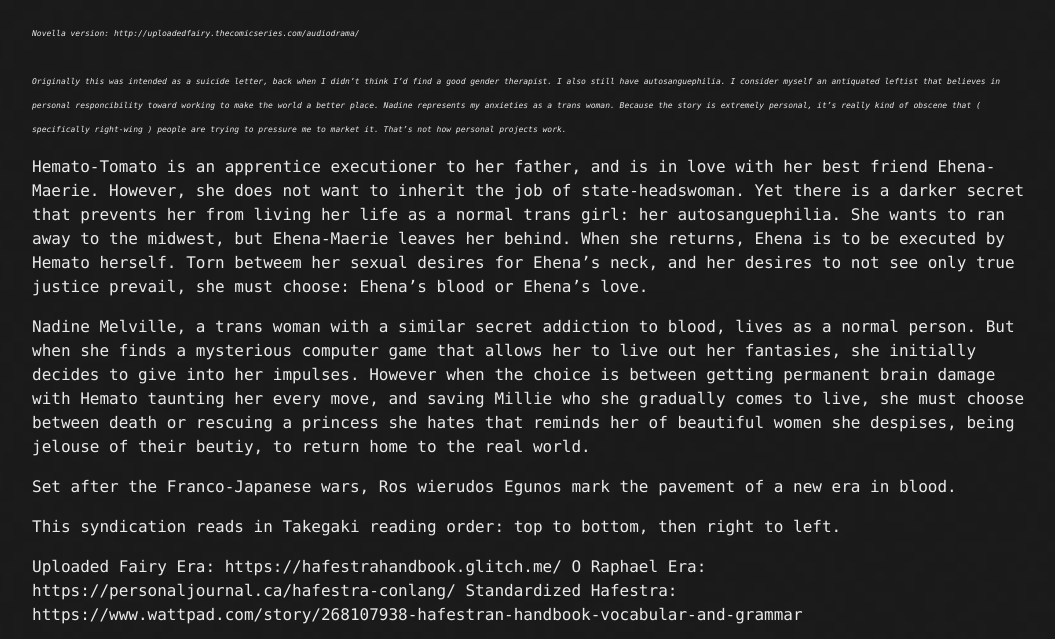
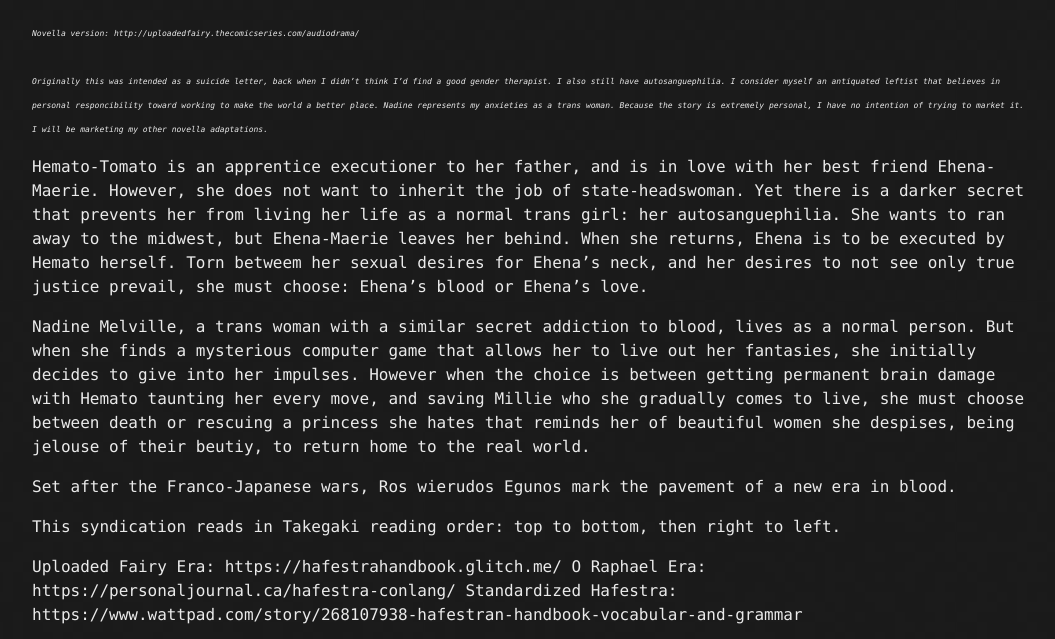
Before and after one commit to LWFlouisa/UploadedFairySynd, a Jekyll site: the page built from about.md, in a window 1280 px wide and 900 px high, scrolled down 580 px, cut to the strip 183-822 px from the top of the window. Shown: the whole strip, without its empty margins (108-1163 px from the left). Built offline with Jekyll 4.4.1, drawn with Linux system fonts in a browser that asks for light colours.

Commit message:
Update about.md

```diff
--- a/about.md
+++ b/about.md
@@ -13,7 +13,7 @@ title: About
 # About Uploaded Fairy
 <img src="https://github.com/LWFlouisa/Homepage/blob/master/Images/hemato.jpeg?raw=true" width="800px" height="550px"/>
 
-<i>Novella version: http://uploadedfairy.thecomicseries.com/audiodrama/<br /><br />Originally this was intended as a suicide letter, back when I didn't think I'd find a good gender therapist. I also still have autosanguephilia. I consider myself an antiquated leftist that believes in personal responcibility toward working to make the world a better place. Nadine represents my anxieties as a trans woman. Because the story is extremely personal, it's really kind of obscene that ( specifically right-wing ) people are trying to pressure me to market it. That's not how personal projects work.</i>
+<i>Novella version: http://uploadedfairy.thecomicseries.com/audiodrama/<br /><br />Originally this was intended as a suicide letter, back when I didn't think I'd find a good gender therapist. I also still have autosanguephilia. I consider myself an antiquated leftist that believes in personal responcibility toward working to make the world a better place. Nadine represents my anxieties as a trans woman. Because the story is extremely personal, I have no intention of trying to market it. I will be marketing my other novella adaptations.</i>
 
 Hemato-Tomato is an apprentice executioner to her father, and is in love with her best friend Ehena-Maerie. However, she does not want to inherit the job of state-headswoman. Yet there is a darker secret that prevents her from living her life as a normal trans girl: her autosanguephilia. She wants to ran away to the midwest, but Ehena-Maerie leaves her behind. When she returns, Ehena is to be executed by Hemato herself. Torn betweem her sexual desires for Ehena's neck, and her desires to not see only true justice prevail, she must choose: Ehena's blood or Ehena's love.
 
```
